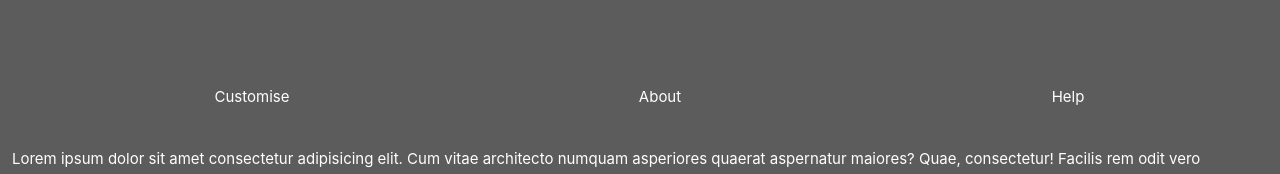
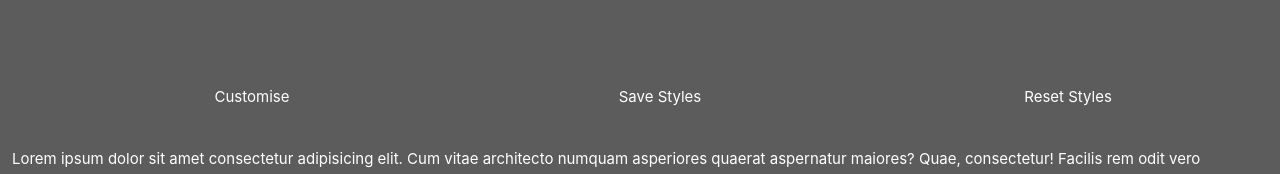
Before and after one commit to adrianjguerrero/customisable-page, a Vue app: page / in a window 1280 px wide. Shown: the part 200-374 px from the top of the page. Built offline with nearby package versions, Linux system fonts and the light colour scheme.

Commit message:
saving styles in localstorage

```diff
--- a/src/components/EditorPage.vue
+++ b/src/components/EditorPage.vue
@@ -8,7 +8,7 @@ function camelCaseToParamCase(camelCaseString) {
 const editorStore = useEditorStore()
 
 function setValueonStore(e, stateProperty, elementSelector = ':root') {
-  editorStore.setCustomStyles({ stateProperty: e.target.value })
+  editorStore.setCustomStyles({ [stateProperty]: e.target.value })
   document
     .querySelector(elementSelector)
     .style.setProperty(`--${camelCaseToParamCase(stateProperty)}`, e.target.value)
--- a/src/components/MainPage.vue
+++ b/src/components/MainPage.vue
@@ -10,8 +10,8 @@ const editor = useEditorStore()
       <nav class="header-menu">
         <ul>
           <li @click="editor.toggleShowEditor()">Customise</li>
-          <li>About</li>
-          <li>Help</li>
+          <li @click="editor.saveStateToLocalStorage()">Save Styles</li>
+          <li>Reset Styles</li>
         </ul>
       </nav>
     </header>
--- a/src/stores/editor.js
+++ b/src/stores/editor.js
@@ -18,10 +18,15 @@ export const useEditorStore = defineStore('editor', () => {
     customStyles.value = { ...customStyles.value, ...newStyles }
   }
 
+  function saveStateToLocalStorage() {
+    window.localStorage.setItem('styles', JSON.stringify(customStyles.value))
+  }
+
   return {
     toggleShowEditor,
     showEditor,
     customStyles,
     setCustomStyles,
+    saveStateToLocalStorage,
   }
 })
```
